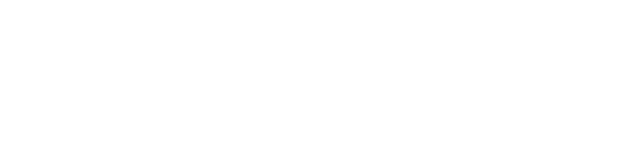
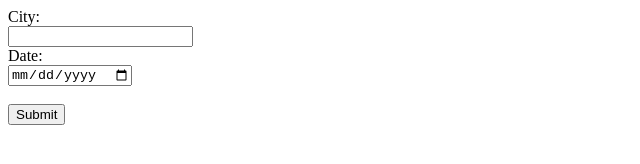
Before and after one commit to RenV123/weather-app, a plain HTML site: page index.html in a window 1280 px wide. Shown: the whole page, without its empty margins (0-640 px from the left). Drawn offline with Linux system fonts and the light colour scheme.

Commit message:
Simple basic html structure for exercise.

```diff
--- a/index.html
+++ b/index.html
@@ -8,6 +8,15 @@
 </head>
 
 <body>
+    <form id="location-date-form">
+        <label for="city">City:</label><br>
+        <input type="text" id="city" name="city"><br>
+        <label for="date">Date:</label><br>
+        <input type="date" id="date" name="date"><br>
+        <br>
+        <input type="submit" value="Submit">
+    </form>
+    <label id="weather-info"></label>
     <script src="script.js"></script>
 </body>
 
```
